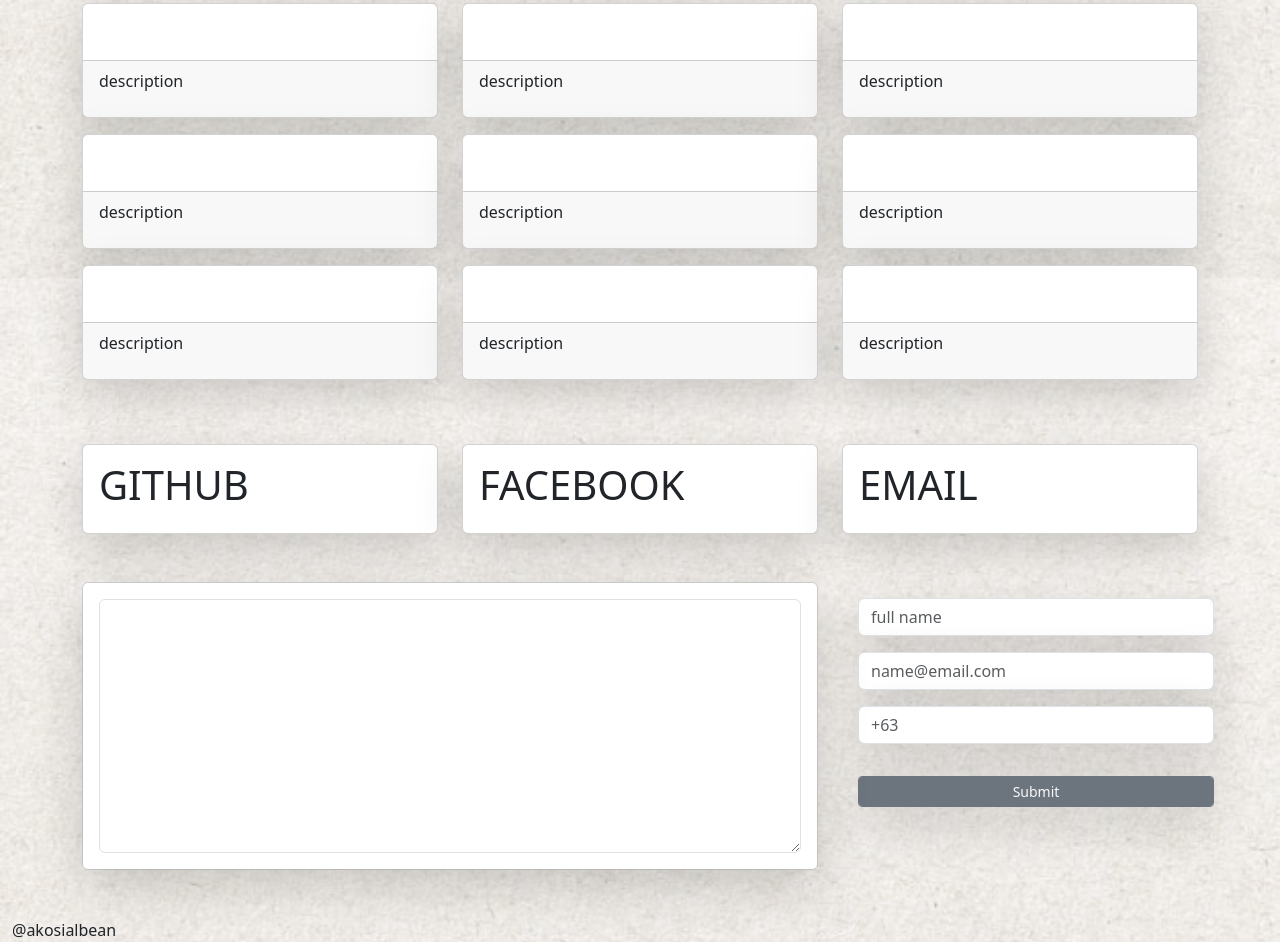
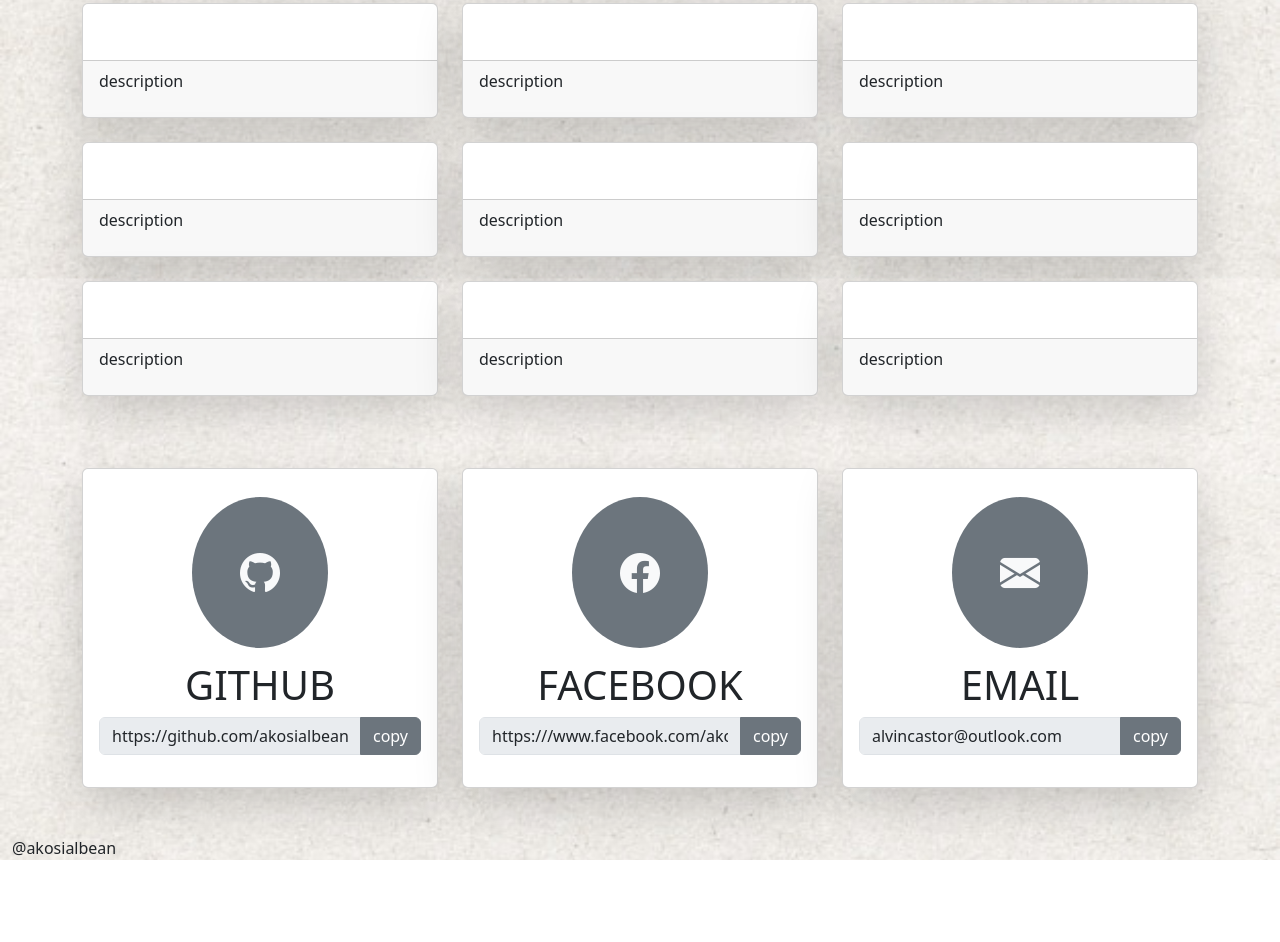
Before and after one commit to akosialbean/akosialbean.github.io, a website: page index.html in a window 1280 px wide. Shown: the part 1427-2369 px from the top of the page. After the commit the page ends 2287 px from the top, so only its background shows below. Drawn offline with nearby package versions, Linux system fonts and the light colour scheme.

Commit message:
Add details and js on contact section, remove textarea and form

```diff
--- a/index.html
+++ b/index.html
@@ -78,7 +78,7 @@
                                     <div class="col sm-12 col-md-3 col-lg-3">
                                         <img src="./img/code.jpg" class="rounded img-fluid" alt="code">
                                     </div>
-                                    <div class="col sm-12 col-md-3 col-lg-9">
+                                    <div class="col sm-12 col-md-9 col-lg-9">
                                         <p>
                                             I’m a full stack web developer from the Philippines. I learned web development through formal education and research. I am also a knowledgeable in other branches of IT like networking and infrastructure and troubleshooting both software and hardware, server and software administration.
                                         </p>
@@ -196,7 +196,7 @@
         <div class="row mt-5" id="projects">
             <div class="col-12">
                 <div class="row">
-                    <div class="col-sm-12 col-md-6 col-lg-4 mb-3">
+                    <div class="col-sm-12 col-md-6 col-lg-4 mb-4">
                         <div class="card shadow-lg">
                             <div class="card-body">
                                 <img src="" alt="" class="img-fluid rounded">
@@ -206,7 +206,7 @@
                             </div>
                         </div>
                     </div>
-                    <div class="col-sm-12 col-md-6 col-lg-4 mb-3">
+                    <div class="col-sm-12 col-md-6 col-lg-4 mb-4">
                         <div class="card shadow-lg">
                             <div class="card-body">
                                 <img src="" alt="" class="img-fluid rounded">
@@ -216,7 +216,7 @@
                             </div>
                         </div>
                     </div>
-                    <div class="col-sm-12 col-md-6 col-lg-4 mb-3">
+                    <div class="col-sm-12 col-md-6 col-lg-4 mb-4">
                         <div class="card shadow-lg">
                             <div class="card-body">
                                 <img src="" alt="" class="img-fluid rounded">
@@ -229,7 +229,7 @@
                 </div>
 
                 <div class="row">
-                    <div class="col-sm-12 col-md-6 col-lg-4 mb-3">
+                    <div class="col-sm-12 col-md-6 col-lg-4 mb-4">
                         <div class="card shadow-lg">
                             <div class="card-body">
                                 <img src="" alt="" class="img-fluid rounded">
@@ -239,7 +239,7 @@
                             </div>
                         </div>
                     </div>
-                    <div class="col-sm-12 col-md-6 col-lg-4 mb-3">
+                    <div class="col-sm-12 col-md-6 col-lg-4 mb-4">
                         <div class="card shadow-lg">
                             <div class="card-body">
                                 <img src="" alt="" class="img-fluid rounded">
@@ -249,7 +249,7 @@
                             </div>
                         </div>
                     </div>
-                    <div class="col-sm-12 col-md-6 col-lg-4 mb-3">
+                    <div class="col-sm-12 col-md-6 col-lg-4 mb-4">
                         <div class="card shadow-lg">
                             <div class="card-body">
                                 <img src="" alt="" class="img-fluid rounded">
@@ -262,7 +262,7 @@
                 </div>
 
                 <div class="row">
-                    <div class="col-sm-12 col-md-6 col-lg-4 mb-3">
+                    <div class="col-sm-12 col-md-6 col-lg-4 mb-4">
                         <div class="card shadow-lg">
                             <div class="card-body">
                                 <img src="" alt="" class="img-fluid rounded">
@@ -272,7 +272,7 @@
                             </div>
                         </div>
                     </div>
-                    <div class="col-sm-12 col-md-6 col-lg-4 mb-3">
+                    <div class="col-sm-12 col-md-6 col-lg-4 mb-4">
                         <div class="card shadow-lg">
                             <div class="card-body">
                                 <img src="" alt="" class="img-fluid rounded">
@@ -282,7 +282,7 @@
                             </div>
                         </div>
                     </div>
-                    <div class="col-sm-12 col-md-6 col-lg-4 mb-3">
+                    <div class="col-sm-12 col-md-6 col-lg-4 mb-4">
                         <div class="card shadow-lg">
                             <div class="card-body">
                                 <img src="" alt="" class="img-fluid rounded">
@@ -302,26 +302,49 @@
                 <div class="row">
                     <div class="col-sm-12 col-md-4 col-lg-4">
                         <div class="card shadow-lg">
-                            <div class="card-body">
-                                <h1>GITHUB</h1>
+                            <div class="card-body p-3">
+                                <h1 class="text-center p-3 mt-5 mb-5">
+                                    <i class="bi bi-github p-5 bg-secondary text-light rounded rounded-circle"></i>
+                                </h1>
+                                <h1 class="text-center mt-5">GITHUB</h1>
+                                <div class="input-group mb-3">
+                                    <input type="text" class="form-control" value="https://github.com/akosialbean" id="gitHubLink" disabled>
+                                    <button class="btn btn-secondary" onclick="copyTextGitHub()">copy</button>
+                                </div>
                             </div>
                         </div>
                     </div>
                     <div class="col-sm-12 col-md-4 col-lg-4">
                         <div class="card shadow-lg">
                             <div class="card-body">
-                                <h1>FACEBOOK</h1>
+                                <h1 class="text-center p-3 mt-5 mb-5">
+                                    <i class="bi bi-facebook p-5 bg-secondary text-light rounded rounded-circle"></i>
+                                </h1>
+                                <h1 class="text-center mt-5">FACEBOOK</h1>
+                                <div class="input-group mb-3">
+                                    <input type="text" class="form-control" value="https:///www.facebook.com/akosialbean" id="fbLink" disabled>
+                                    <button class="btn btn-secondary" type="submit" onclick="copyTextFb()">copy</button>
+                                </div>
                             </div>
                         </div>
                     </div>
                     <div class="col-sm-12 col-md-4 col-lg-4">
                         <div class="card shadow-lg">
-                            <div class="card-body"><h1>EMAIL</h1></div>
+                            <div class="card-body bg-none">
+                                <h1 class="text-center p-3 mt-5 mb-5">
+                                    <i class="bi bi-envelope-fill p-5 bg-secondary text-light rounded rounded-circle"></i>
+                                </h1>
+                                <h1 class="text-center mt-5">EMAIL</h1>
+                                <div class="input-group mb-3">
+                                    <input type="text" class="form-control" value="alvincastor@outlook.com" id="emailLink" disabled>
+                                    <button class="btn btn-secondary" type="submit" onclick="copyEmailLink()">copy</button>
+                                </div>
+                            </div>
                         </div>
                     </div>
                 </div>
 
-                <div class="row mt-5">
+                <!-- <div class="row mt-5">
                     <div class="col-sm-12 col-md-8 col-lg-8">
                         <div class="card">
                             <div class="card-body shadow-lg">
@@ -335,7 +358,7 @@
                         <input type="tel" class="form-control m-3 shadow-lg" placeholder="+63">
                         <input type="submit" value="Submit" class="form-control btn btn-sm btn-secondary text-light m-3 shadow-lg">
                     </div>
-                </div>
+                </div> -->
             </div>
         </div>
     </div>
@@ -346,5 +369,6 @@
             </div>
         </div>
     </div>
+    <script src="./js/script.js" defer></script>
 </body>
 </html>
--- /dev/null
+++ b/js/script.js
@@ -0,0 +1,35 @@
+function copyTextFb(){
+    let fbLink = document.querySelector("#fbLink")
+    fbLink.select()
+    navigator.clipboard.writeText(fbLink.value)
+        .then(() => {
+            alert("Facebook link copied!")
+        })
+        .catch((error) => {
+            alert("Unable to copy link")
+        })
+}
+
+function copyTextGitHub(){
+    let gitHubLink = document.querySelector("#gitHubLink")
+    gitHubLink.select()
+    navigator.clipboard.writeText(gitHubLink.value)
+        .then(() => {
+            alert("Github link copied!")
+        })
+        .catch((error) => {
+            alert("Unable to copy link")
+        })
+}
+
+function copyEmailLink(){
+    let emailLink = document.querySelector("#emailLink")
+    emailLink.select()
+    navigator.clipboard.writeText(emailLink.value)
+        .then(() =>{
+            alert("Email address copied!")
+        })
+        .catch((error) => {
+            alert("Unable to copy link")
+        })
+}
```
